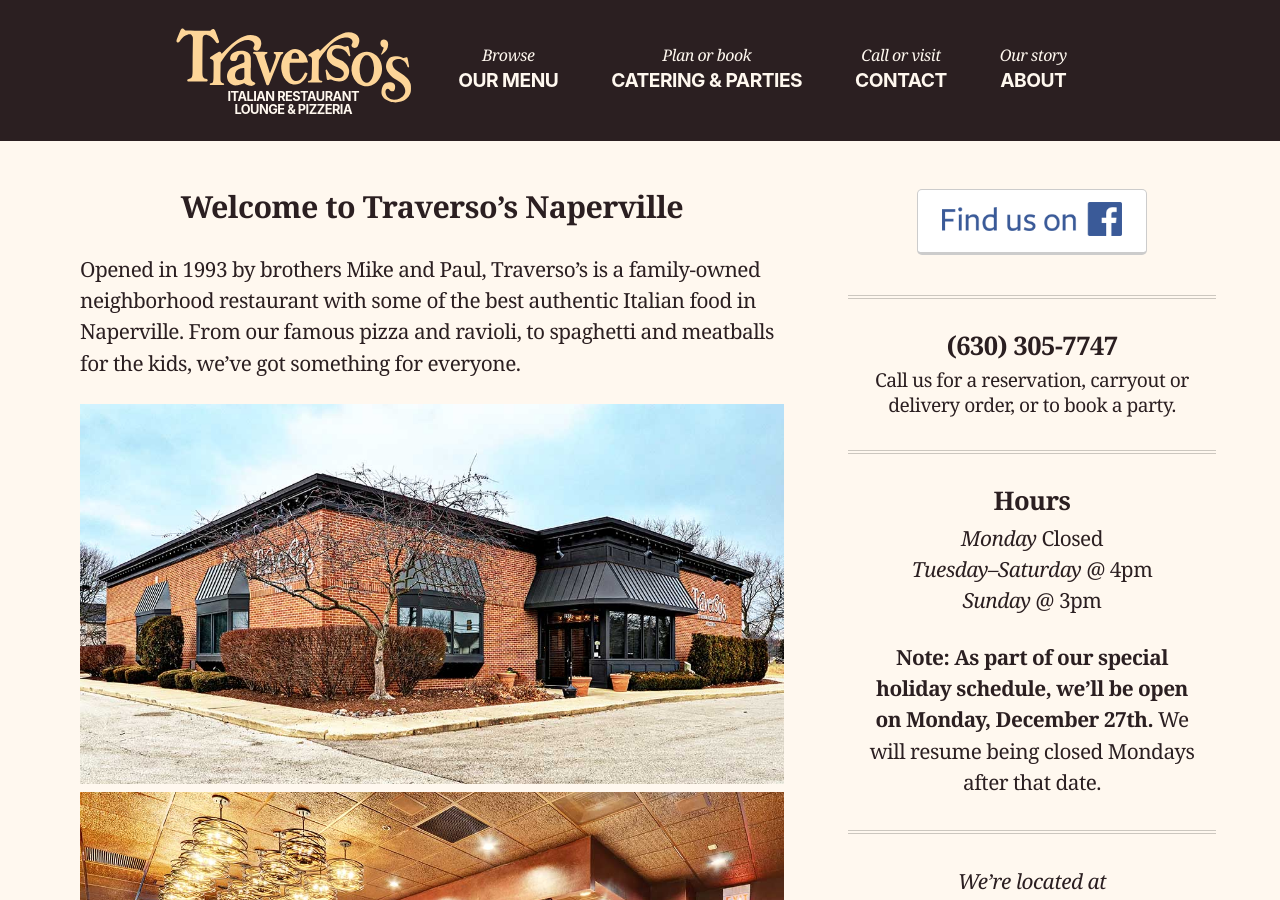
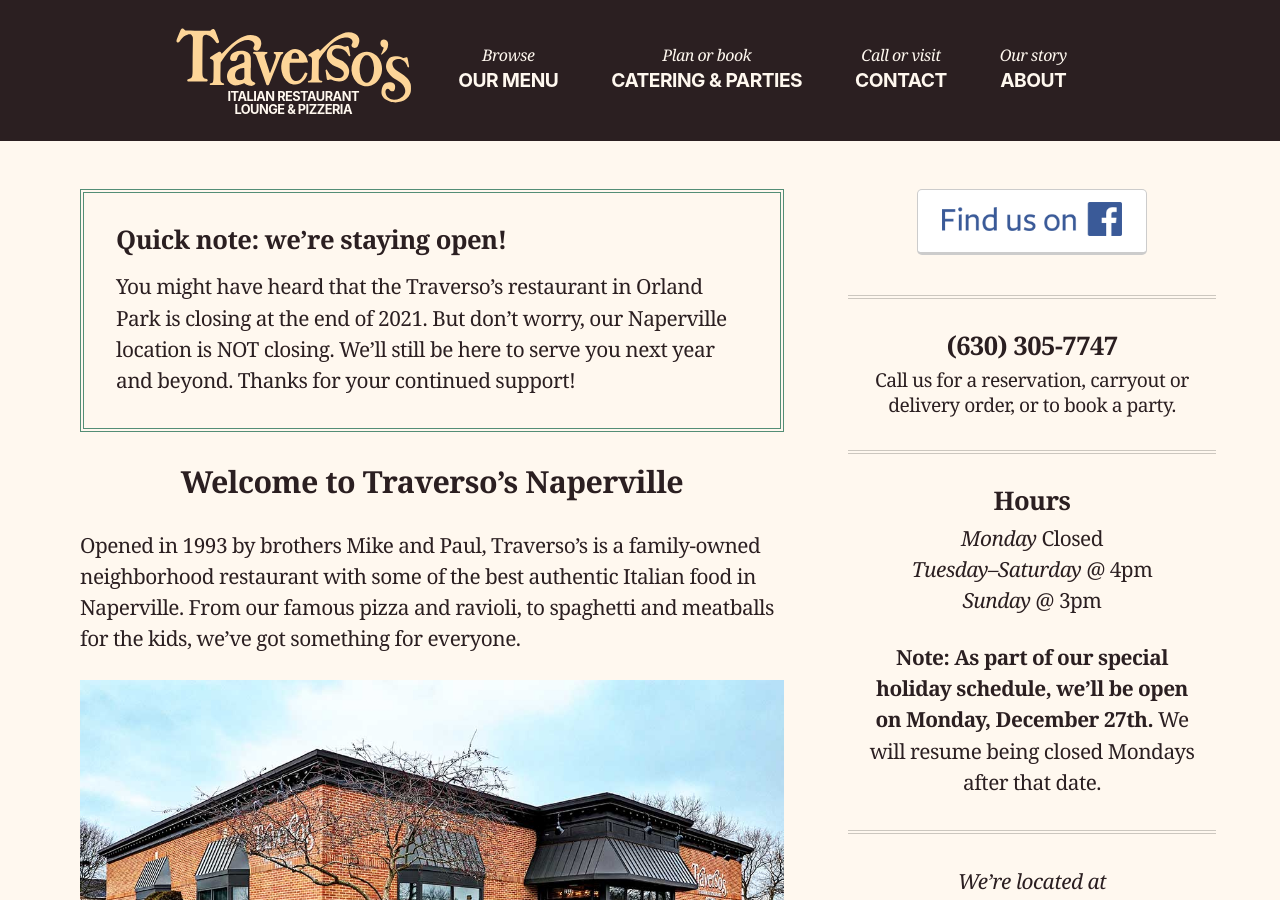
Before and after one commit to traversos/traversos.github.io, a Jekyll site: the page built from index.html, in a window 1280 px wide and 900 px high. Built offline with Jekyll 4.4.1, drawn with Linux system fonts in a browser that asks for light colours; nearby versions of some CDN libraries.

Commit message:
Orland park note

```diff
--- a/index.html
+++ b/index.html
@@ -4,6 +4,13 @@
 ---
 <section class="page-content home">
   <article class="main-column">
+    <div class="notice">
+      <h2 class="push_half--bottom">Quick note: we’re staying open!</h2>
+      <p class="flush--bottom">
+        You might have heard that the Traverso’s restaurant in Orland Park is closing at the end of 2021. But don’t worry, our Naperville location is NOT closing. We’ll still be here to serve you next year and beyond. Thanks for your continued support!
+      </p>
+    </div>
+
     <header>
       <h1 class="centered">Welcome to Traverso’s Naperville</h1>
     </header>
```
